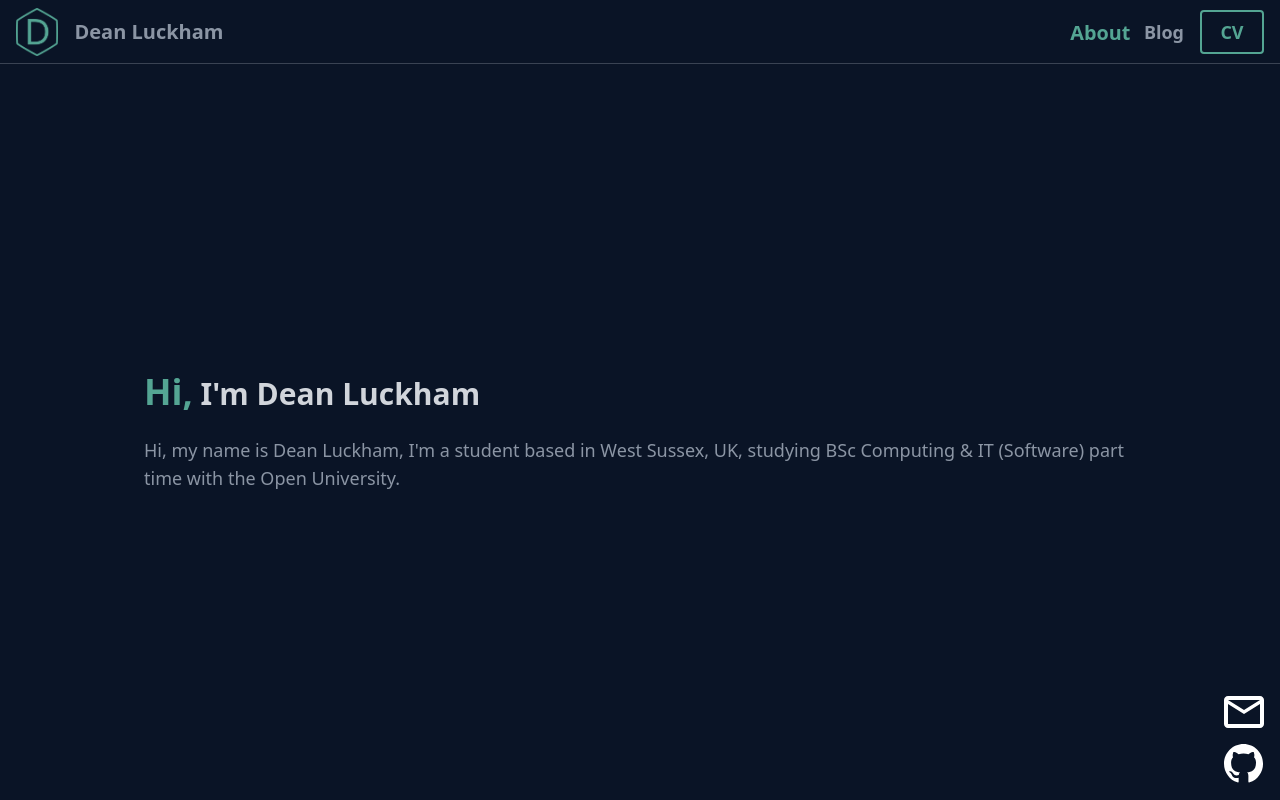
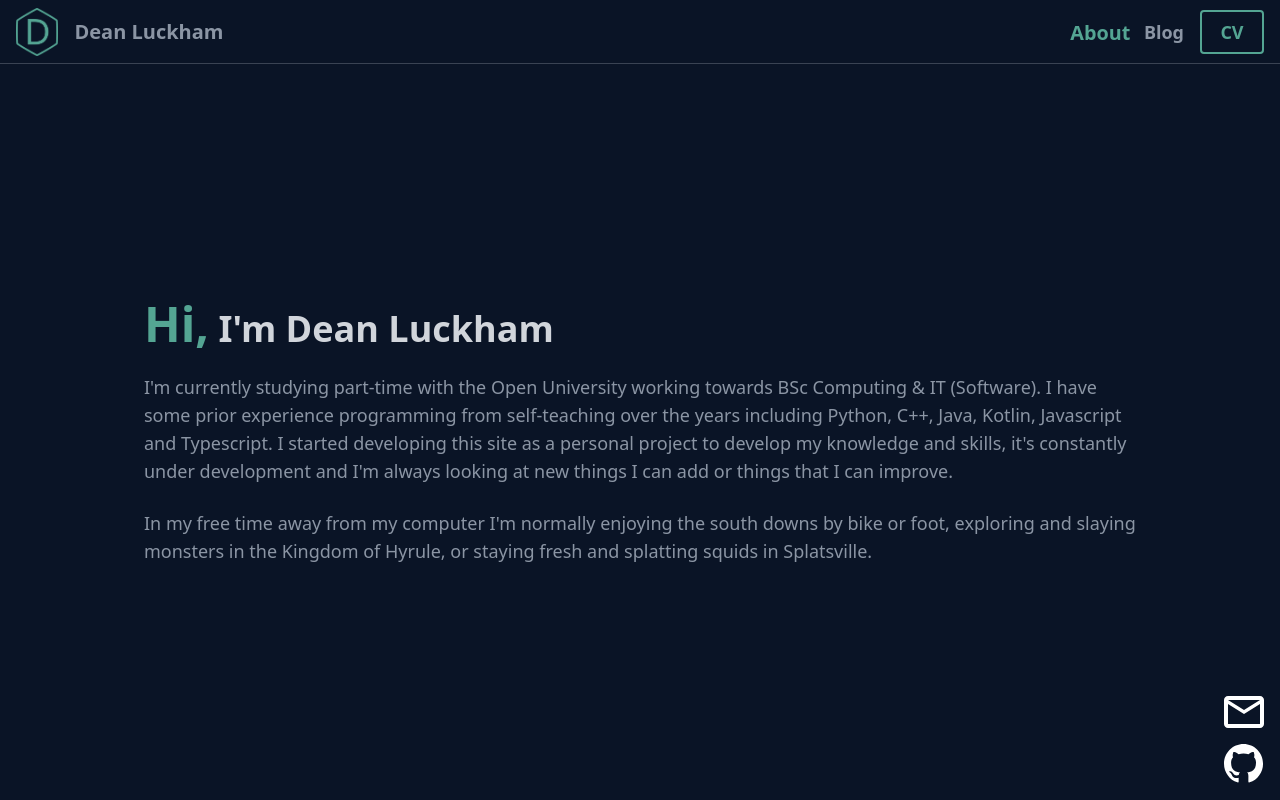
Before and after one commit to DeanLuckham/DeanLuckham, an Angular app: page /about in a window 1280 px wide. Built offline with nearby package versions, Linux system fonts and the light colour scheme.

Commit message:
Update About page

```diff
--- a/src/app/about/about.component.html
+++ b/src/app/about/about.component.html
@@ -1,9 +1,16 @@
 <div id="content" class="text-white flex flex-grow justify-center items-center">
   <div class="flex flex-col justify-start p-20 w-full max-w-6xl gap-6">
-    <h2 class="text-gray-300 font-extrabold text-3xl"><span class="text-4xl text-secondary">Hi,</span> I'm Dean Luckham</h2>
-    <p id="introduction" class="text-dark-gray text-lg">
-      Hi, my name is Dean Luckham, I'm a student based in West Sussex, UK,
-      studying BSc Computing & IT (Software) part time with the Open University.
+    <h2 class="text-gray-300 font-extrabold text-4xl"><span class="text-5xl text-secondary">Hi,</span> I'm Dean Luckham</h2>
+    <p class="text-dark-gray text-lg">
+      I'm currently studying part-time with the Open University working towards BSc Computing & IT (Software).
+      I have some prior experience programming from self-teaching over the years including Python, C++,
+      Java, Kotlin, Javascript and Typescript. I started developing this site as a personal project to develop
+      my knowledge and skills, it's constantly under development and I'm always looking at new things I can add
+      or things that I can improve.
+    </p>
+    <p class="text-dark-gray text-lg">
+      In my free time away from my computer I'm normally enjoying the south downs by bike or foot, exploring and slaying
+      monsters in the Kingdom of Hyrule, or staying fresh and splatting squids in Splatsville.
     </p>
   </div>
 </div>
```
